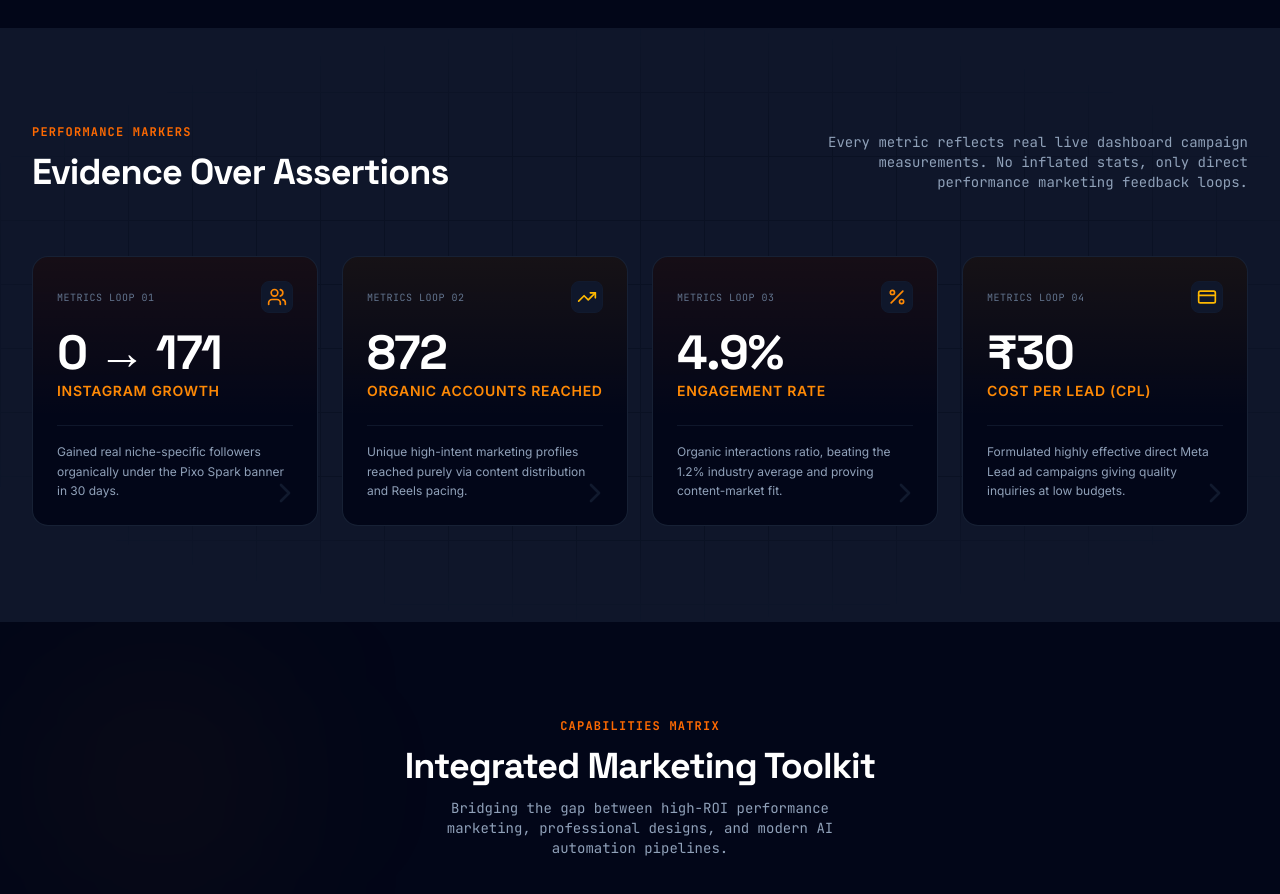
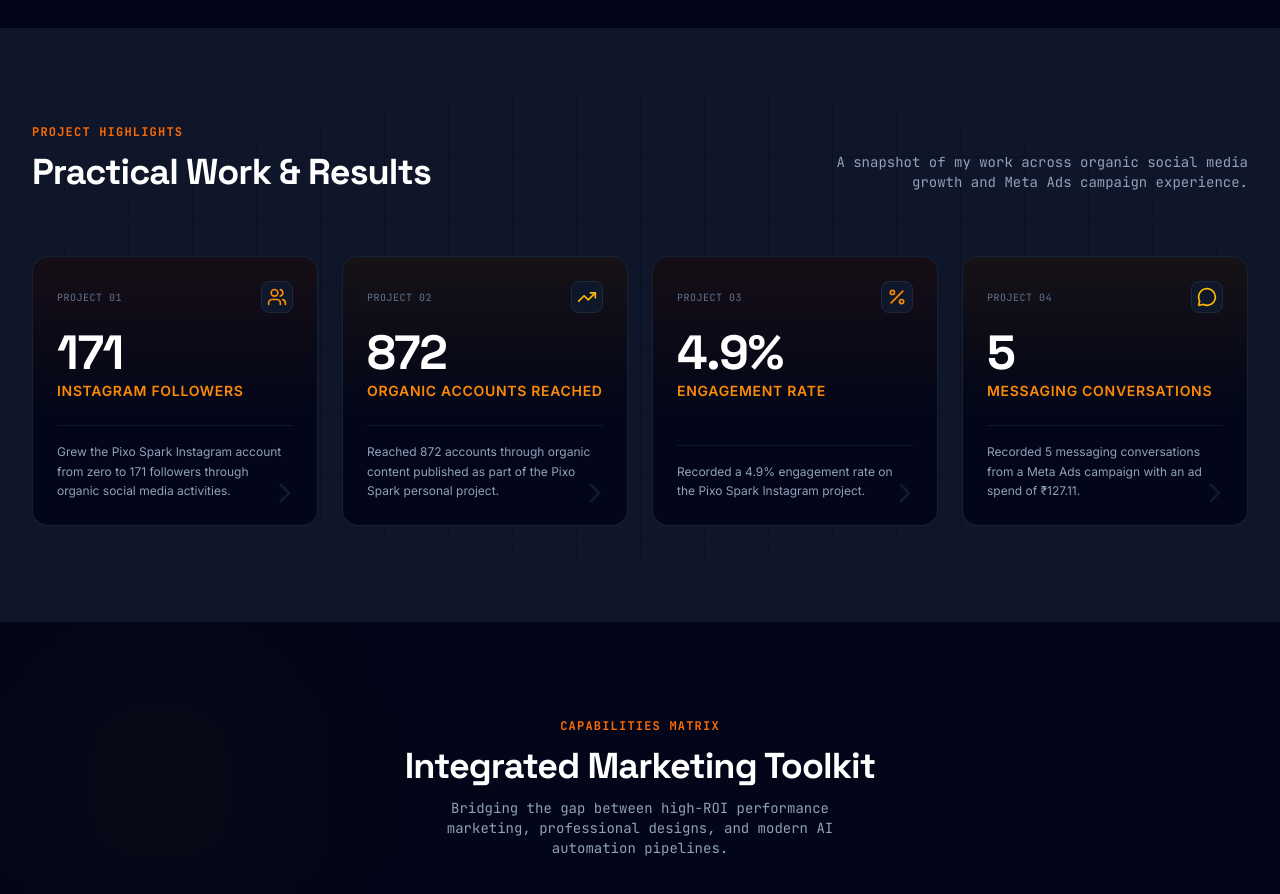
Before and after one commit to ikbalkmtnr786-glitch/ikbal-km-portfolio, a React (Vite) app: page / in a window 1280 px wide. Shown: the part 1860-2754 px from the top of the page. Built offline with nearby package versions, Linux system fonts and the light colour scheme.

Commit message:
Update Achievements.tsx

```diff
--- a/src/components/Achievements.tsx
+++ b/src/components/Achievements.tsx
@@ -1,36 +1,36 @@
+
 import React from 'react';
-import { TrendingUp, Users, Percent, CreditCard, ChevronRight } from 'lucide-react';
+import { TrendingUp, Users, Percent, MessageCircle, ChevronRight } from 'lucide-react';
 import { motion } from 'motion/react';
-import { stats } from '../data';
 
 export default function Achievements() {
   const achievements = [
     {
-      value: "0 → 171",
-      label: "Instagram Growth",
-      detail: "Gained real niche-specific followers organically under the Pixo Spark banner in 30 days.",
+      value: "171",
+      label: "Instagram Followers",
+      detail: "Grew the Pixo Spark Instagram account from zero to 171 followers through organic social media activities.",
       icon: <Users className="w-5 h-5 text-orange-400" />,
       color: "from-orange-500/20 to-transparent"
     },
     {
       value: "872",
       label: "Organic Accounts Reached",
-      detail: "Unique high-intent marketing profiles reached purely via content distribution and Reels pacing.",
+      detail: "Reached 872 accounts through organic content published as part of the Pixo Spark personal project.",
       icon: <TrendingUp className="w-5 h-5 text-amber-400" />,
       color: "from-amber-500/20 to-transparent"
     },
     {
       value: "4.9%",
       label: "Engagement Rate",
-      detail: "Organic interactions ratio, beating the 1.2% industry average and proving content-market fit.",
+      detail: "Recorded a 4.9% engagement rate on the Pixo Spark Instagram project.",
       icon: <Percent className="w-5 h-5 text-orange-400" />,
       color: "from-orange-500/20 to-transparent"
     },
     {
-      value: "₹30",
-      label: "Cost Per Lead (CPL)",
-      detail: "Formulated highly effective direct Meta Lead ad campaigns giving quality inquiries at low budgets.",
-      icon: <CreditCard className="w-5 h-5 text-amber-400" />,
+      value: "5",
+      label: "Messaging Conversations",
+      detail: "Recorded 5 messaging conversations from a Meta Ads campaign with an ad spend of ₹127.11.",
+      icon: <MessageCircle className="w-5 h-5 text-amber-400" />,
       color: "from-amber-500/20 to-transparent"
     }
   ];
@@ -49,14 +49,16 @@ export default function Achievements() {
         <div className="flex flex-col md:flex-row md:items-end md:justify-between mb-16 gap-4">
           <div className="text-left space-y-3">
             <span className="text-xs font-mono text-orange-500 font-semibold uppercase tracking-widest block">
-              Performance Markers
+              Project Highlights
             </span>
+
             <h2 className="text-3xl sm:text-4xl font-sans font-black text-white tracking-tight">
-              Evidence Over Assertions
+              Practical Work & Results
             </h2>
           </div>
+
           <p className="text-xs sm:text-sm text-slate-400 max-w-md text-left md:text-right font-mono">
-            Every metric reflects real live dashboard campaign measurements. No inflated stats, only direct performance marketing feedback loops.
+            A snapshot of my work across organic social media growth and Meta Ads campaign experience.
           </p>
         </div>
 
@@ -72,16 +74,18 @@ export default function Achievements() {
               transition={{ duration: 0.4, delay: idx * 0.08 }}
               className="bg-slate-950 border border-slate-800/80 rounded-2xl p-6 relative overflow-hidden hover:border-orange-500/30 transition-all duration-300 flex flex-col justify-between group"
             >
-              {/* Backside spotlight */}
+              {/* Backside Spotlight */}
               <div className={`absolute top-0 left-0 right-0 h-40 bg-gradient-to-b ${item.color} opacity-40 group-hover:opacity-60 transition-opacity duration-300`} />
 
               <div className="relative z-10 space-y-4">
-                {/* Header Icon & label */}
+
+                {/* Header Icon & Label */}
                 <div className="flex justify-between items-center">
                   <span className="text-[10px] font-mono text-slate-500 uppercase tracking-wider">
-                    Metrics Loop 0{idx + 1}
+                    Project 0{idx + 1}
                   </span>
-                  <div className="w-8 h-8 rounded-lg bg-slate-900 border border-slate-850 flex items-center justify-center">
+
+                  <div className="w-8 h-8 rounded-lg bg-slate-900 border border-slate-800 flex items-center justify-center">
                     {item.icon}
                   </div>
                 </div>
@@ -91,20 +95,21 @@ export default function Achievements() {
                   <h3 className="text-4xl sm:text-5xl font-mono font-black text-white tracking-tight">
                     {item.value}
                   </h3>
+
                   <p className="text-xs sm:text-sm font-sans font-semibold text-orange-400 mt-1 uppercase tracking-wider">
                     {item.label}
                   </p>
                 </div>
               </div>
 
-              {/* Detail description paragraph */}
+              {/* Detail Description */}
               <div className="relative z-10 mt-6 pt-4 border-t border-slate-900">
                 <p className="text-[11px] sm:text-xs text-slate-400 leading-relaxed text-left">
                   {item.detail}
                 </p>
               </div>
 
-              {/* Tiny design indicator overlay */}
+              {/* Design Indicator */}
               <div className="absolute right-4 bottom-4 text-slate-850 group-hover:text-orange-950/20 transition-colors">
                 <ChevronRight className="w-8 h-8" />
               </div>
```
